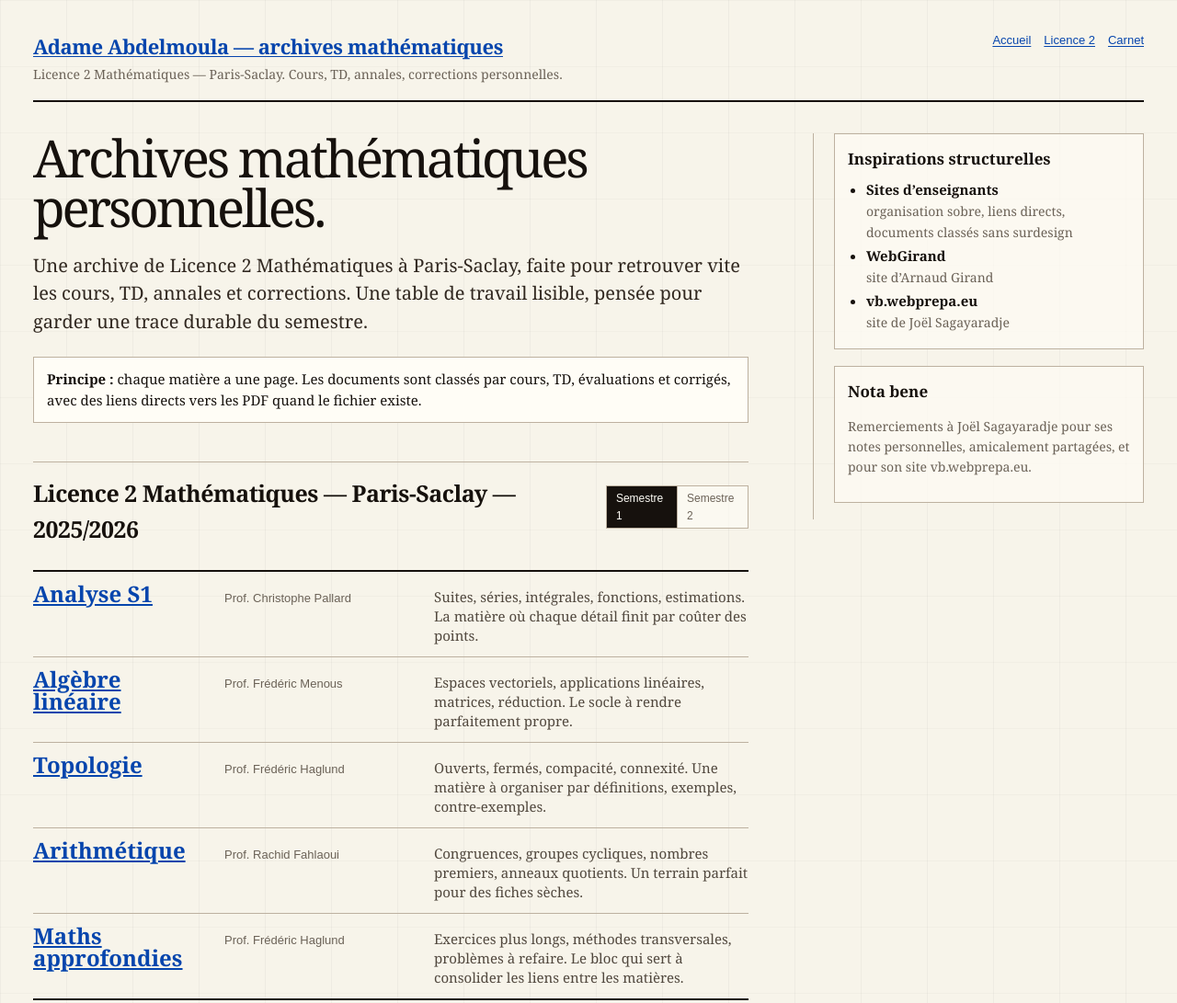
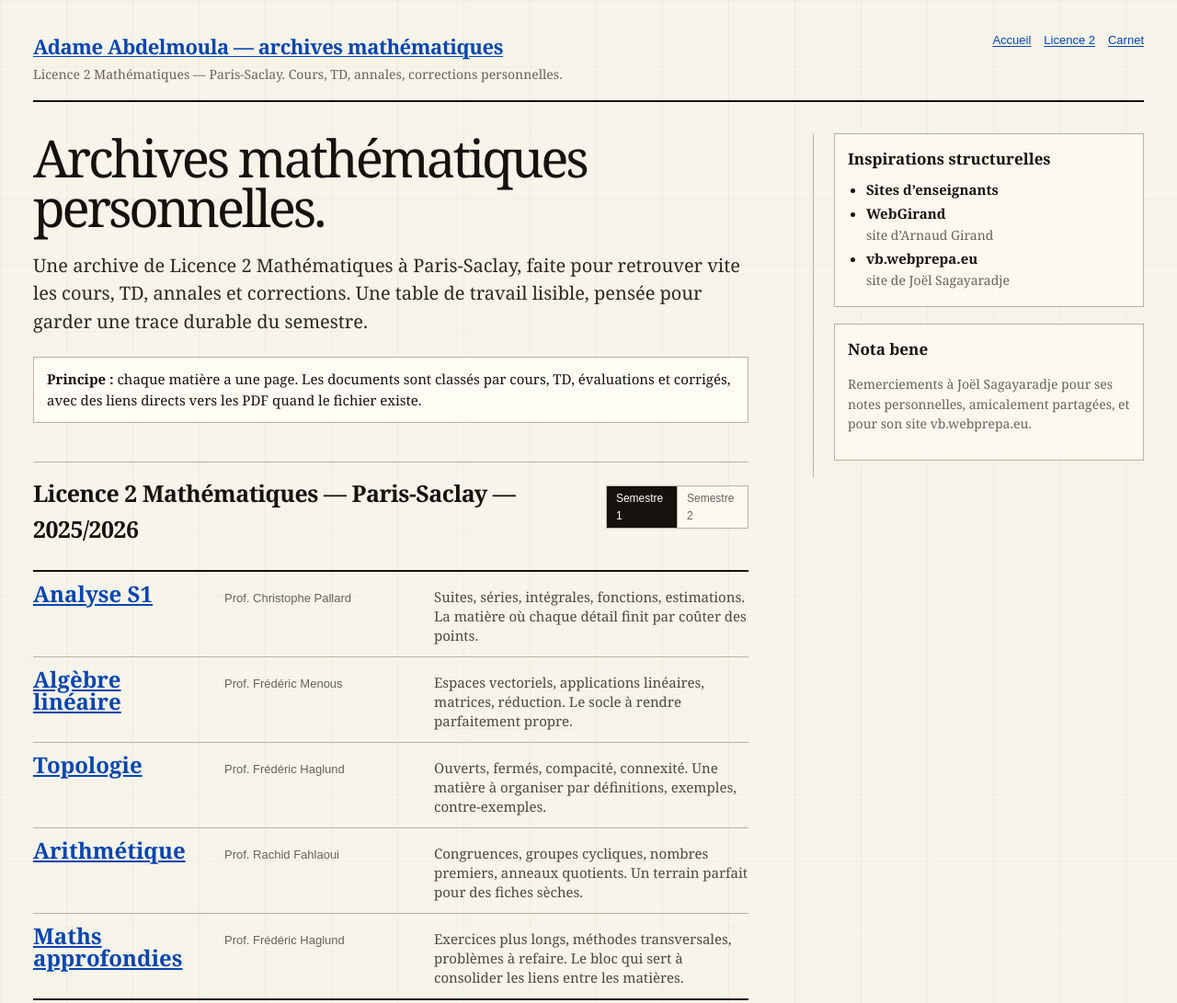
Before and after one commit to Grimm02938/l2-maths, an Astro site: page / in a window 1280 px wide. Shown: the top 1091 px of the page at 92% size. Built offline with nearby package versions, Linux system fonts and the light colour scheme; Astro itself is replaced by a stand-in of ours.

Commit message:
Remove teacher sites description

```diff
--- a/src/pages/index.astro
+++ b/src/pages/index.astro
@@ -67,7 +67,7 @@ const s2Subjects = subjects.filter((subject) => subject.semester === 'S2' || sub
       <div class="box">
         <h2>Inspirations structurelles</h2>
         <ul class="compact-list">
-          <li><b>Sites d’enseignants</b><br /><span class="small">organisation sobre, liens directs, documents classés sans surdesign</span></li>
+          <li><b>Sites d’enseignants</b></li>
           <li><b>WebGirand</b><br /><span class="small">site d’Arnaud Girand</span></li>
           <li><b>vb.webprepa.eu</b><br /><span class="small">site de Joël Sagayaradje</span></li>
         </ul>
```
